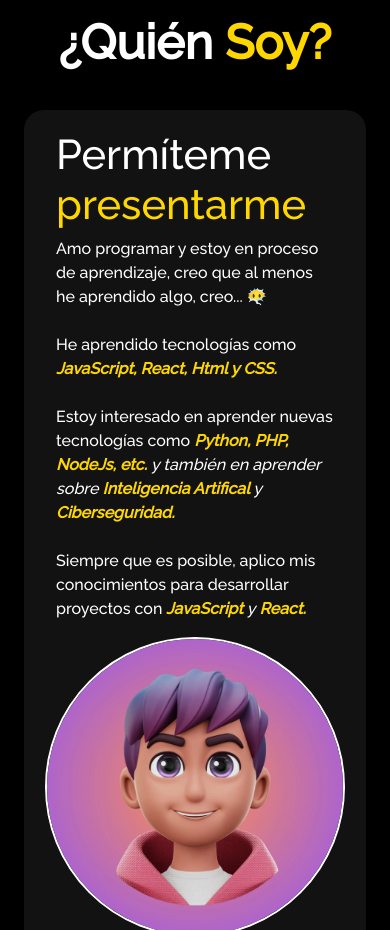
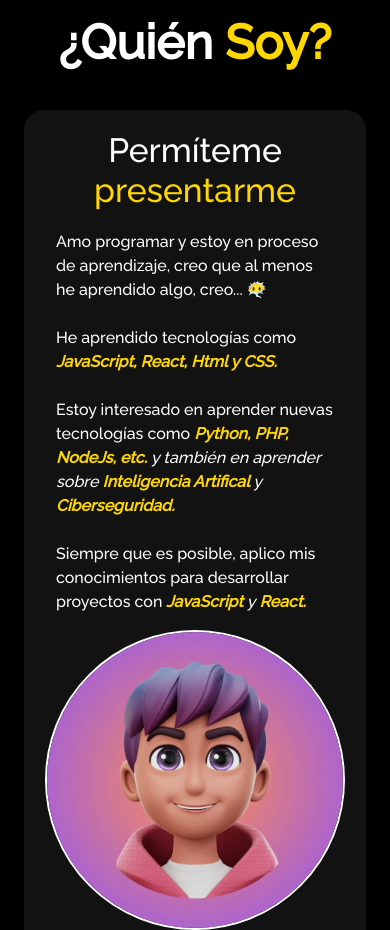
Before and after one commit to Said00510/Portafolio, a React (Vite) app: page / in a window 390 px wide. Shown: the part 940-1870 px from the top of the page. Built offline with nearby package versions, Linux system fonts and the light colour scheme.

Commit message:
Actualizar archivo de configuración

```diff
--- a/src/components/theme/light.css
+++ b/src/components/theme/light.css
@@ -25,8 +25,8 @@
 }
 
 .light .navbar{
-    background-color: #000;
-    box-shadow: 0 10px 10px rgba(0, 0, 0, 0.2);
+    background-color: #000 !important;
+    box-shadow: 0 10px 10px rgba(0, 0, 0, 0.2) !important;
 
 }
 
@@ -35,7 +35,7 @@
 }
 
 .light .theme-img{
-  filter: grayscale(0);
+  filter: grayscale(0) !important;
 }
 
 .light .btn-home{
@@ -47,11 +47,12 @@
     background-color: #072547;
 }
 
-.light .home-card h1{
+.light .home-card h2{
     color: #000 !important;
+    font-weight: 500;
 }
 
-.light .home-card h1 span{
+.light .home-card h2 span{
     color: var(--lightblue) !important;
 }
 
--- a/src/style.css
+++ b/src/style.css
@@ -798,7 +798,7 @@ a{
   .home-aboutme{
     min-width: 100% !important;
   }
-  .home-aboutme h1{
+  .home-aboutme h2{
     display: inline-flex;
     gap: 15px;
     margin-bottom: 20px;
@@ -820,7 +820,7 @@ a{
   .input-box input[type="submit"]{
     min-width: 100% !important;
   }
-  .home-aboutme h1{
+  .home-aboutme h2{
     display: inline-block;
     text-align: center;
   }
@@ -869,7 +869,7 @@ a{
 
 
 @media screen and (max-width: 412px){
-  .home-aboutme h1{
+  .home-aboutme h2{
     font-size: 2.1em !important;
   }
   #contact .container{
@@ -885,7 +885,7 @@ a{
   .heading-name-skills{
     font-size: 2em;
   }
-  .home-aboutme h1{
+  .home-aboutme h2{
     font-size: 1.6em !important;
   }
 
@@ -906,7 +906,7 @@ a{
 }
 
 @media screen and (max-width: 290px){
-  .home-aboutme h1{
+  .home-aboutme h2{
     font-size: 1.4em !important;
   }
   .home-aboutme p{
```
Also changed, not shown: 1 other file (tests, documents, lock files or other folders).
